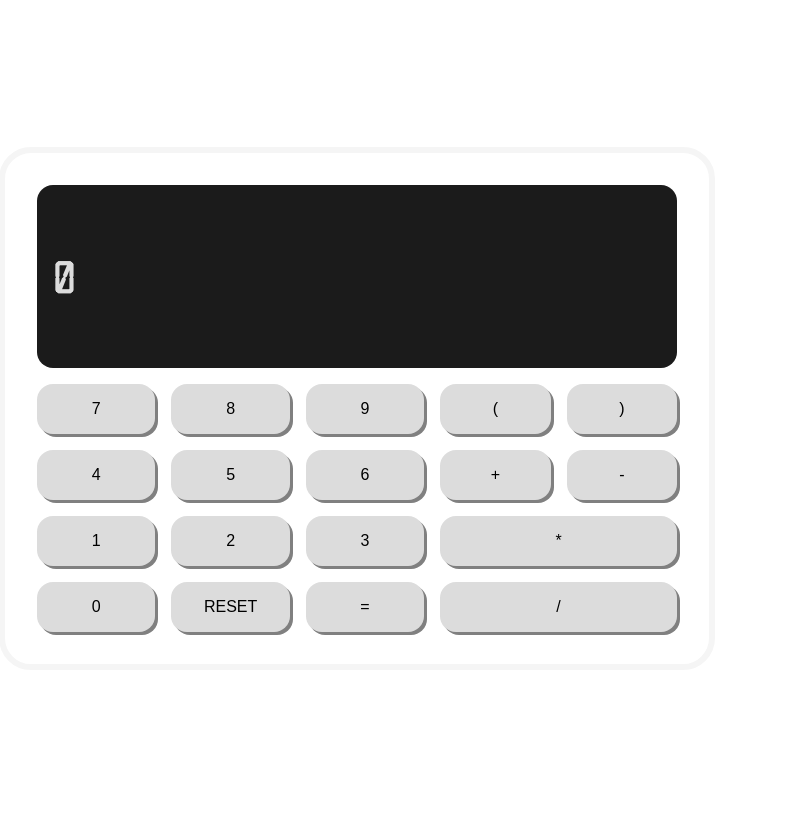
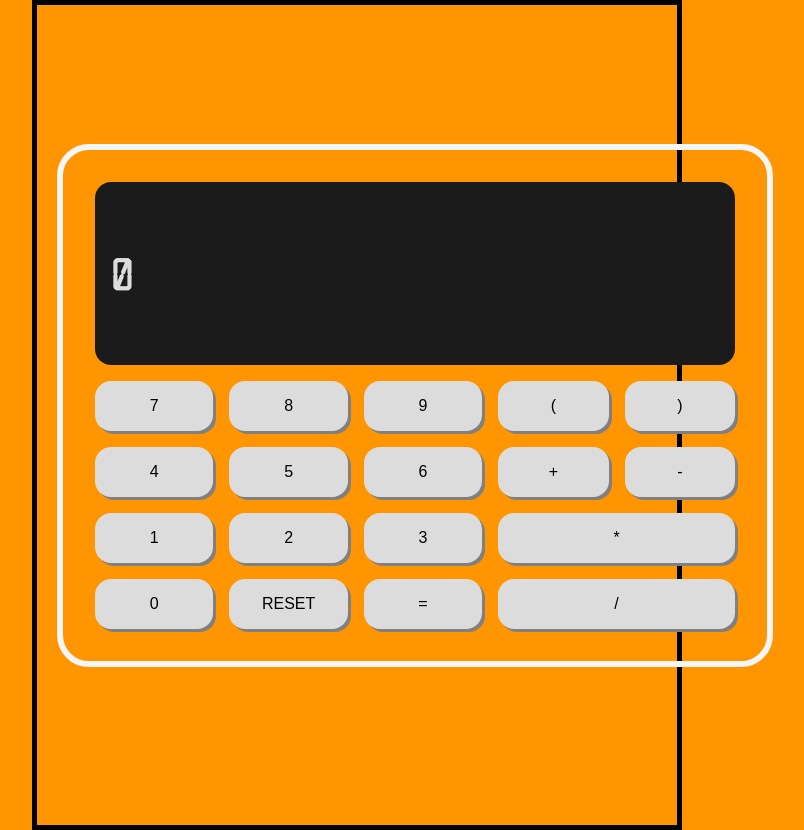
Before and after one commit to alcalde95/challenges_personal, a React (Vite) app: page / in a window 1280 px wide. Shown: the whole page, without its empty margins (283-1087 px from the left). Built offline with nearby package versions, Linux system fonts and the light colour scheme.

Commit message:
toqueteando css :D

```diff
--- a/src/index.css
+++ b/src/index.css
@@ -1,3 +1,7 @@
-#root {
-    color: black;
+body {
+    width: 600px;
+    margin: 0 auto;
+    background-color: #ff9500;
+    padding: 0 20px 20px 20px;
+    border: 5px solid black;
 }
```
